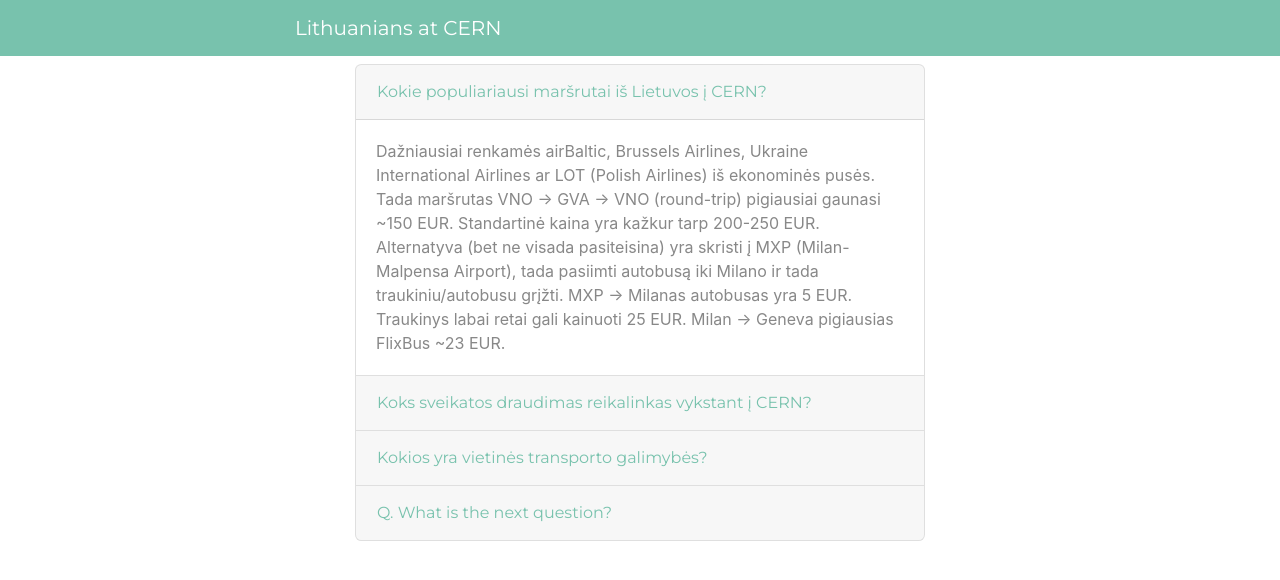
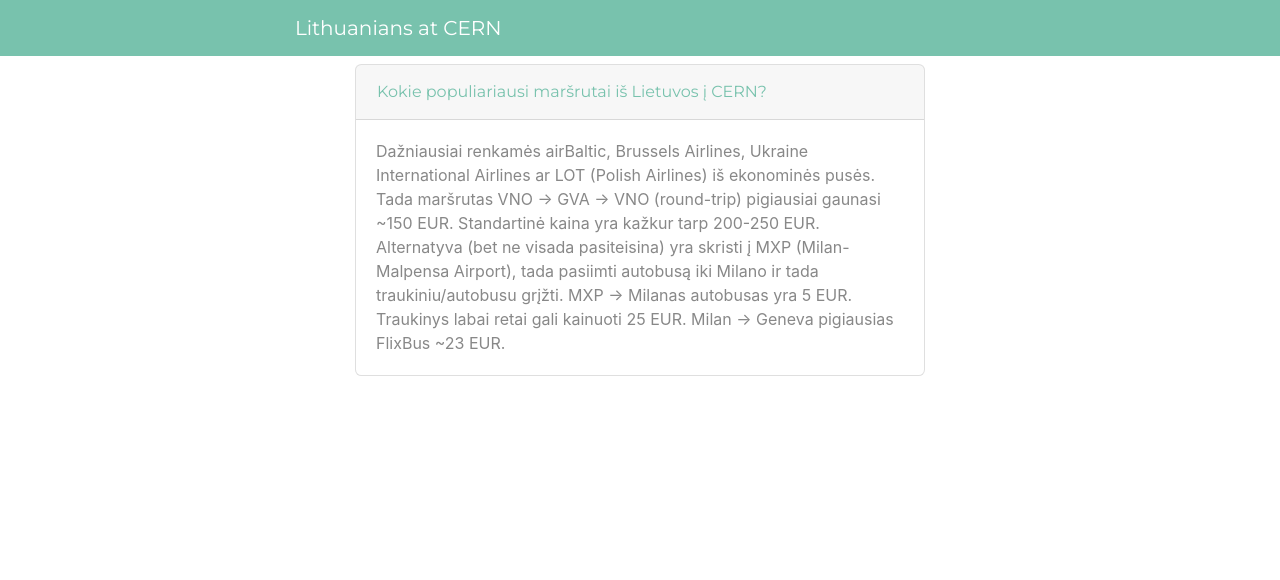
Before and after one commit to GintasS/testing-gintautas.github.io, a Jekyll site: the page built from index.md, in a window 1280 px wide. Shown: the top 580 px of the page. Built offline with Jekyll 4.4.1, drawn with Linux system fonts in a browser that asks for light colours.

Commit message:
Single question

```diff
--- a/index.md
+++ b/index.md
@@ -22,66 +22,8 @@
                     </div>
                 </div>
             </div>
-            <div class="card">
-                <div class="card-header p-2" id="headingTwo">
-                    <h5 class="mb-0">
-                    <button class="btn btn-link collapsed" type="button" data-toggle="collapse" data-target="#collapseTwo" aria-expanded="false" aria-controls="collapseTwo">
-                     Koks sveikatos draudimas reikalinkas vykstant į CERN?
-                    </button>
-                  </h5>
-                </div>
-                <div id="collapseTwo" class="collapse" aria-labelledby="headingTwo" data-parent="#faqExample">
-                    <div class="card-body">
-                      [HID (Home Institution Declaration) dokumente]( http://usersoffice.web.cern.ch/sites/usersoffice.web.cern.ch/files/pdf/Formalities/HomeInstitutionDeclarationforUO.pdf ) parašyta:
 
 
-                      > Social insurance is the responsibility of the home institution and, that failing, of the candidate;
-                      > in particular, the candidate will make sure that he/she has medical insurance that is adequate in
-                      > Switzerland and France for him/herself and accompanying family members, which shall include cover
-                      > for occupational illness and accidents for him/herself;
-                      > he/she has adequate financial resources to support him/herself and accompanying family members;
-                      > the home institution is responsible for verifying continuing compliance with the above conditions;
-
-                      Europos sveikatos kortelė gali padengti tik dalį išlaidų (lietuviškomis kainoms), todėl pravartu įsigyti papildomą draudimą.
-                    </div>
-                </div>
-            </div>
-            <div class="card">
-                <div class="card-header p-2" id="headingThree">
-                    <h5 class="mb-0">
-                        <button class="btn btn-link collapsed" type="button" data-toggle="collapse" data-target="#collapseThree" aria-expanded="false" aria-controls="collapseThree">
-                         Kokios yra vietinės transporto galimybės?
-                        </button>
-                      </h5>
-                </div>
-                <div id="collapseThree" class="collapse" aria-labelledby="headingThree" data-parent="#faqExample">
-                    <div class="card-body">
-                        The answer to the question can go here.
-                    </div>
-                </div>
-            </div>
-            <div class="card">
-                <div class="card-header p-2" id="headingThree">
-                    <h5 class="mb-0">
-                        <button class="btn btn-link collapsed" type="button" data-toggle="collapse" data-target="#collapseThree" aria-expanded="false" aria-controls="collapseThree">
-                          Q. What is the next question?
-                        </button>
-                      </h5>
-                </div>
-                <div id="collapseThree" class="collapse" aria-labelledby="headingThree" data-parent="#faqExample">
-                    <div class="card-body">
-                      * [TPG](https://www.tpg.ch/) - vešiojo transporto puslapis Ženevos regione;
-                      * [SBB](https://www.sbb.ch/en/home.html) - tarmiestiniai traukiniai Šveicarijoje;
-                      * [https://www.blablacar.fr/](https://www.blablacar.fr/) - pavežėjimo platforma;
-                      * Yra galimybė nuomotis automobilį iš šalia oro uosto esančių nuomos bendrovių (pigiausia yra Prancuzijos pusėje)
-                      * [Drivy.com](https://www.drivy.com/) - automibilių nuoma iš žmonių, principas panašus į Airbnb;
-                      * [auvergnerhonealpes.fr](https://www.auvergnerhonealpes.fr/253-transport-interurbain.htm) - čia čia galima rasti informaciją apie viešąjį transportą Haute-Savoie regione;
-                      * Easybys.com kursuoja marštru "Geneva airport - Chamonix Bus Station;
-                      * Flixbus.com vyksta iš ženevos į Milaną;
-                      * Ir dar kelios, apie kurias plačiau [čia](https://www.google.com).
-                    </div>
-                </div>
-            </div>
         </div>
 
     </div>
```
